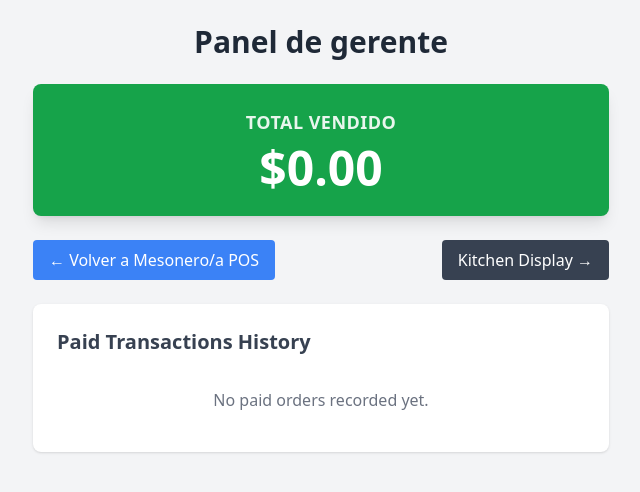
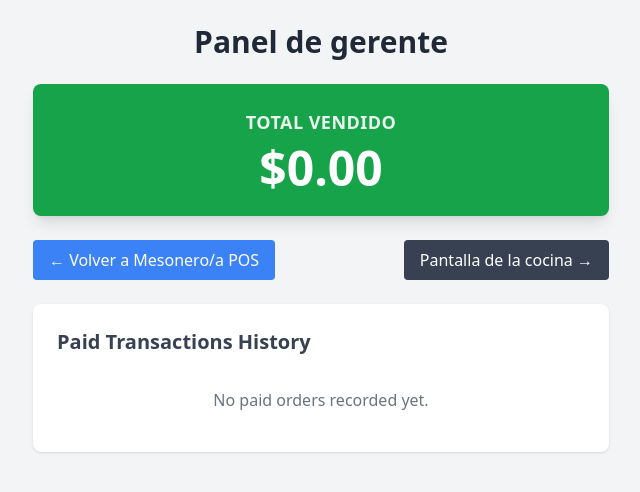
Before and after one commit to jlopez-henao/pi-pos-system, a Flask app: page /gerente in a window 1280 px wide. Shown: the top 492 px of the page, without its empty margins (319-959 px from the left). Run offline with Flask 3, Linux system fonts and the light colour scheme; data comes from the database, SQL or seed files in the repository; data that the repository does not hold is empty; some libraries are stand-ins or nearby versions.

Commit message:
cosmetic adjustements

```diff
--- a/templates/gerente.html
+++ b/templates/gerente.html
@@ -18,7 +18,7 @@
         <!-- Navigation Links -->
         <div class="flex justify-between mb-6">
             <a href="/" class="bg-blue-500 hover:bg-blue-600 text-white px-4 py-2 rounded font-medium">← Volver a Mesonero/a POS</a>
-            <a href="/kitchen" class="bg-gray-700 hover:bg-gray-800 text-white px-4 py-2 rounded font-medium">Kitchen Display →</a>
+            <a href="/cocina" class="bg-gray-700 hover:bg-gray-800 text-white px-4 py-2 rounded font-medium">Pantalla de la cocina →</a>
         </div>
 
         <!-- Paid Orders History -->
```
